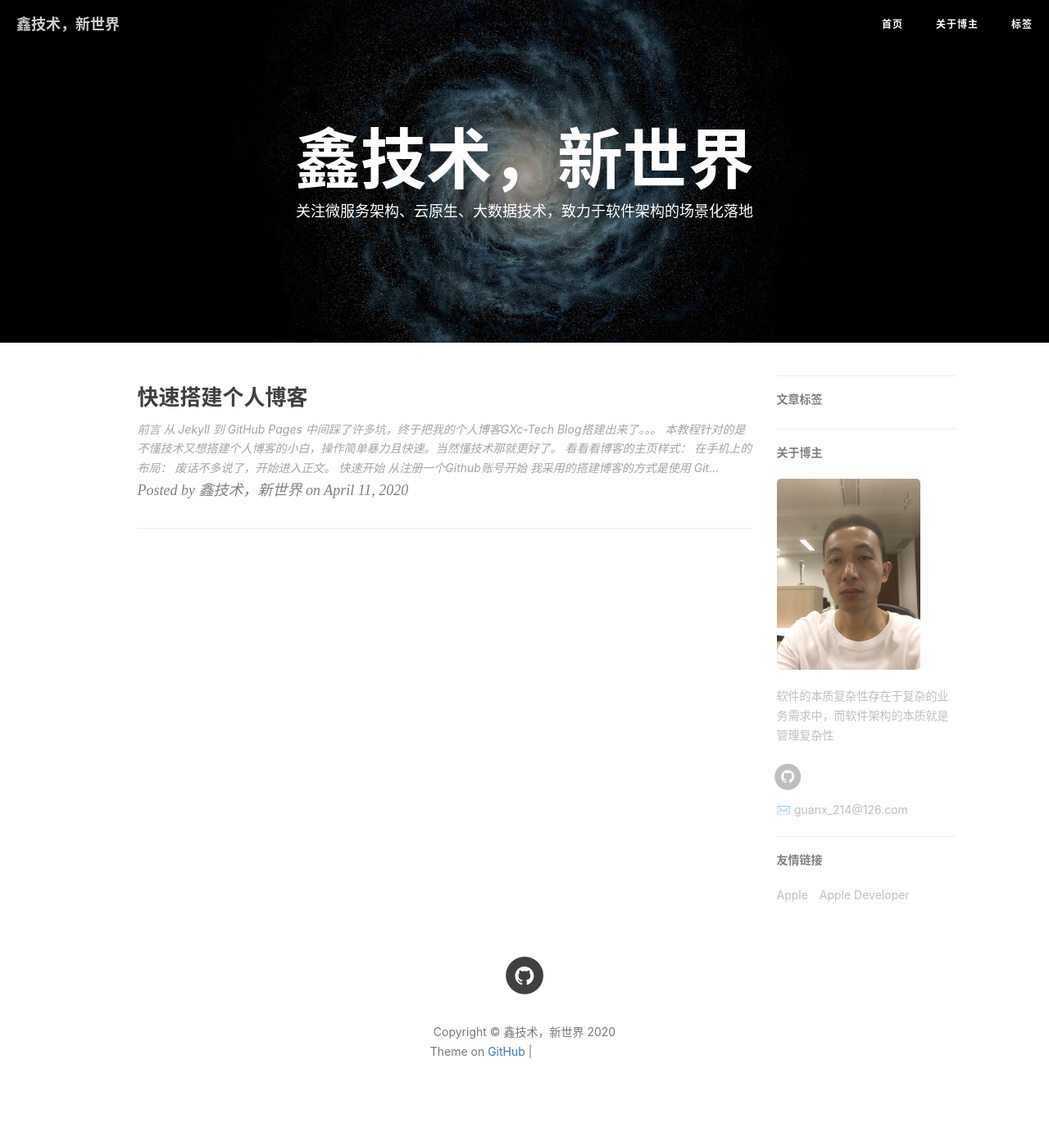
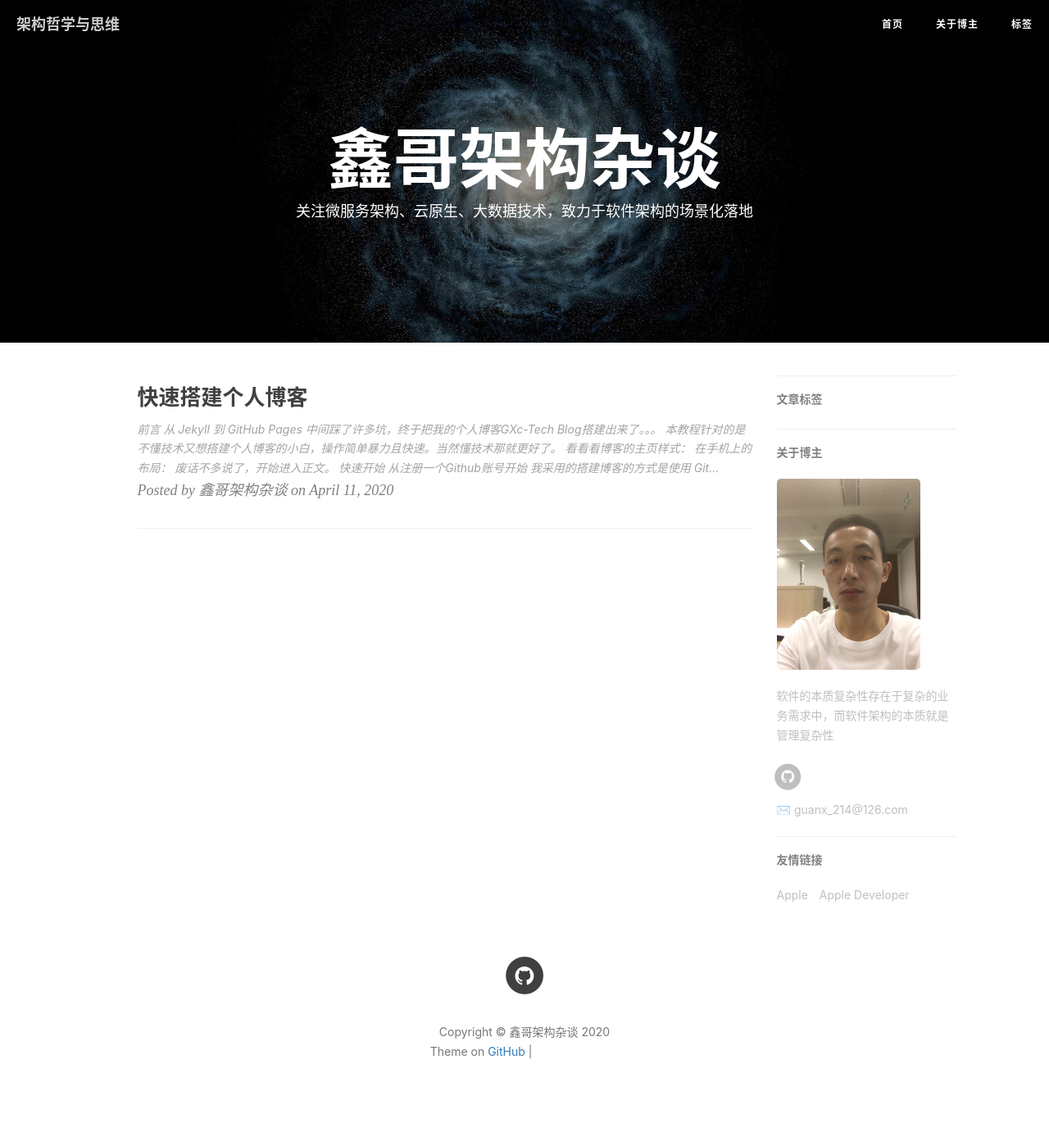
Before and after one commit to GuanXcode/GuanXcode.github.io, a Jekyll site: the page built from index.html, in a window 1280 px wide. Shown: the whole page at 82% size. Built offline with Jekyll 4.4.1, drawn with Linux system fonts in a browser that asks for light colours; nearby versions of some CDN libraries; the list of posts is cut into pages by our own code; comment, search, counter and statistics services are not loaded; grey boxes are pictures that could not be loaded.

Commit message:
up-20200411

```diff
--- a/_config.yml
+++ b/_config.yml
@@ -1,10 +1,11 @@
 # Site settings
-title: 鑫技术，新世界
-SEOTitle: 鑫技术，新世界 | GXc-Tech Blog
+title: 鑫哥架构杂谈
+top-title: 架构哲学与思维
+SEOTitle: 鑫哥架构杂谈 | GXc-Tech Blog
 header-img: img/post-bg-universe.jpg
 email: guanx_214@126.com
 description: "Every failure is leading towards success."
-keyword: "GXc, GXc-Tech, 鑫技术，新世界, GuanXcode, 郁金香泡沫, iOS, Apple, iPhone"
+keyword: "GXc, GXc-Tech, 鑫哥架构杂谈, GuanXcode, 架构哲学与思维, iOS, Apple, iPhone"
 url: "http://guanxcode.github.io"          # your host, for absolute URL
 baseurl: ""      # for example, '/blog' if your blog hosted on 'host/blog'
 github_repo: "https://github.com/guanxcode/guanxcode.github.io.git" # you code repository
--- a/_includes/nav.html
+++ b/_includes/nav.html
@@ -9,7 +9,7 @@
                 <span class="icon-bar"></span>
                 <span class="icon-bar"></span>
             </button>
-            <a class="navbar-brand" href="{{ site.baseurl }}/">{{ site.title }}</a>
+            <a class="navbar-brand" href="{{ site.baseurl }}/">{{ site.top-title }}</a>
         </div>
 
         <!-- Collect the nav links, forms, and other content for toggling -->
```
Also changed, not shown: img/apple-touch-icon.png, pwa/icons/pwa_icon_512.png, 1 other file.
